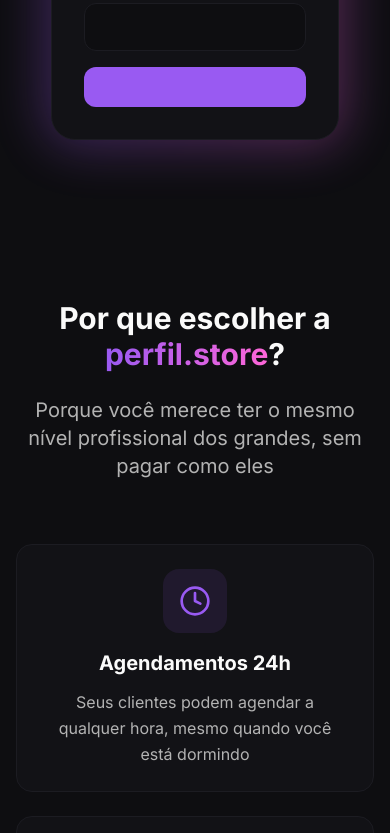
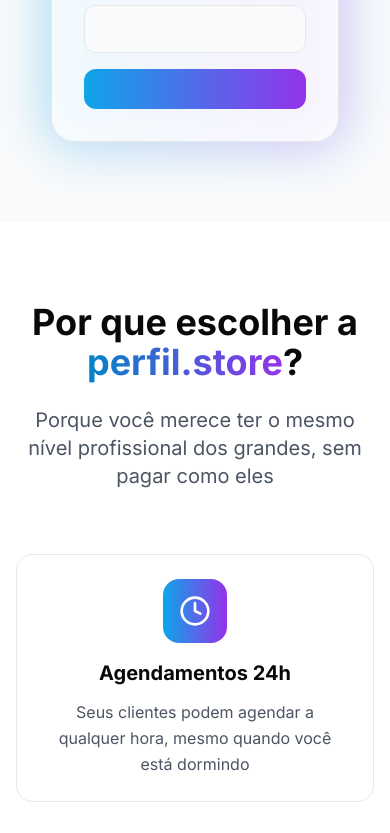
Before and after one commit to hyosu46/prime-vitrine-pro, a React (Vite) app: page / in a window 390 px wide. Shown: the part 1530-2363 px from the top of the page. Built offline with nearby package versions, Linux system fonts and the light colour scheme.

Commit message:
Apply design system and styling updates

```diff
--- a/src/components/BenefitsSection.tsx
+++ b/src/components/BenefitsSection.tsx
@@ -49,26 +49,26 @@ const BenefitsSection = () => {
     <section className="py-20 px-4">
       <div className="max-w-7xl mx-auto">
         <div className="text-center mb-16">
-          <h2 className="text-3xl md:text-5xl font-bold mb-6">
+          <h2 className="text-4xl md:text-5xl font-bold mb-6">
             Por que escolher a <span className="gradient-text">perfil.store</span>?
           </h2>
-          <p className="text-xl text-muted-foreground max-w-3xl mx-auto">
+          <p className="text-xl text-gray-600 max-w-3xl mx-auto">
             Porque você merece ter o mesmo nível profissional dos grandes, sem pagar como eles
           </p>
         </div>
 
-        <div className="grid md:grid-cols-2 lg:grid-cols-4 gap-6">
+        <div className="grid md:grid-cols-2 lg:grid-cols-4 gap-8">
           {benefits.map((benefit, index) => (
             <div
               key={index}
-              className="bg-card border border-border rounded-2xl p-6 card-hover text-center animate-fade-in"
+              className="bg-white/80 backdrop-blur-sm border border-gray-200 rounded-2xl p-6 card-hover text-center animate-fade-in"
               style={{ animationDelay: `${index * 0.1}s` }}
             >
-              <div className="inline-flex items-center justify-center w-16 h-16 bg-primary/10 rounded-2xl mb-4">
-                <benefit.icon className="w-8 h-8 text-primary" />
+              <div className="inline-flex items-center justify-center w-16 h-16 bg-gradient-to-r from-sitigon-500 to-purple-600 rounded-2xl mb-4">
+                <benefit.icon className="w-8 h-8 text-white" />
               </div>
               <h3 className="text-xl font-bold mb-3">{benefit.title}</h3>
-              <p className="text-muted-foreground leading-relaxed">{benefit.description}</p>
+              <p className="text-gray-600 leading-relaxed">{benefit.description}</p>
             </div>
           ))}
         </div>
@@ -79,25 +79,25 @@ const BenefitsSection = () => {
             Veja a diferença de ter um site profissional
           </h3>
           <div className="grid md:grid-cols-2 gap-8 max-w-6xl mx-auto">
-            <div className="video-placeholder">
+            <div className="video-placeholder hover:shadow-lg transition-all duration-300">
               <div className="text-center space-y-4">
                 <div className="inline-flex items-center justify-center w-16 h-16 bg-red-500 rounded-full">
                   <Smartphone className="text-white" size={24} />
                 </div>
                 <div>
-                  <p className="font-semibold text-lg text-red-400">ANTES</p>
-                  <p className="text-muted-foreground">Link simples que não converte</p>
+                  <p className="font-semibold text-lg text-red-500">ANTES</p>
+                  <p className="text-gray-600">Link simples que não converte</p>
                 </div>
               </div>
             </div>
-            <div className="video-placeholder">
+            <div className="video-placeholder hover:shadow-lg transition-all duration-300">
               <div className="text-center space-y-4">
-                <div className="inline-flex items-center justify-center w-16 h-16 bg-primary rounded-full">
-                  <TrendingUp className="text-primary-foreground" size={24} />
+                <div className="inline-flex items-center justify-center w-16 h-16 bg-gradient-to-r from-sitigon-500 to-purple-600 rounded-full">
+                  <TrendingUp className="text-white" size={24} />
                 </div>
                 <div>
-                  <p className="font-semibold text-lg text-primary">DEPOIS</p>
-                  <p className="text-muted-foreground">Site profissional que impressiona</p>
+                  <p className="font-semibold text-lg gradient-text">DEPOIS</p>
+                  <p className="text-gray-600">Site profissional que impressiona</p>
                 </div>
               </div>
             </div>
--- a/src/components/HeroSection.tsx
+++ b/src/components/HeroSection.tsx
@@ -20,7 +20,7 @@ const HeroSection = () => {
   };
 
   return (
-    <section className="min-h-screen flex items-center justify-center px-4 py-20">
+    <section className="min-h-screen flex items-center justify-center px-4 py-20 bg-gradient-to-b from-white to-gray-50">
       <div className="max-w-7xl mx-auto">
         {/* Logo no topo */}
         <div className="flex justify-center mb-12">
@@ -30,37 +30,37 @@ const HeroSection = () => {
         <div className="grid lg:grid-cols-2 gap-12 items-center">
           <div className="text-center lg:text-left space-y-6 animate-fade-in">
             {/* Headline com tensão emocional */}
-            <h1 className="text-4xl md:text-6xl font-bold leading-tight">
+            <h1 className="text-4xl md:text-5xl font-bold leading-tight">
               Você parece{" "}
-              <span className="text-red-400">pequeno demais</span>{" "}
+              <span className="text-red-500">pequeno demais</span>{" "}
               pra ser levado a sério?
             </h1>
 
             {/* Subheadline com promessa reversa */}
-            <p className="text-xl md:text-2xl text-muted-foreground leading-relaxed">
-              📱 Um <span className="text-primary font-semibold">site profissional</span> que faz você parecer <span className="text-foreground font-semibold">grande</span>, atrair mais clientes e fechar sem esforço.
+            <p className="text-xl text-gray-600 leading-relaxed">
+              📱 Um <span className="gradient-text font-semibold">site profissional</span> que faz você parecer <span className="text-foreground font-semibold">grande</span>, atrair mais clientes e fechar sem esforço.
               <br />
               <span className="text-foreground font-semibold">Sem mensalidade. Entregue em até 72h.</span>
             </p>
 
             {/* Badge de social proof melhorado */}
-            <div className="inline-flex items-center space-x-2 bg-primary/10 border border-primary/20 rounded-full px-4 py-2 text-sm">
-              <Users size={16} className="text-primary" />
-              <span className="text-primary font-medium">🔒 +2.500 profissionais já saíram do amadorismo com a perfil.store</span>
+            <div className="inline-flex items-center space-x-2 bg-gradient-to-r from-sitigon-50 to-purple-50 border border-sitigon-200 rounded-full px-4 py-2 text-sm">
+              <Users size={16} className="text-sitigon-600" />
+              <span className="text-sitigon-700 font-medium">🔒 +2.500 profissionais já saíram do amadorismo com a perfil.store</span>
             </div>
 
             {/* Benefícios rápidos */}
             <div className="flex flex-wrap gap-6 pt-4">
               <div className="flex items-center space-x-2">
-                <CheckCircle className="text-accent" size={20} />
+                <CheckCircle className="text-sitigon-500" size={20} />
                 <span className="text-sm font-medium">Agendamentos 24h</span>
               </div>
               <div className="flex items-center space-x-2">
-                <CheckCircle className="text-accent" size={20} />
+                <CheckCircle className="text-sitigon-500" size={20} />
                 <span className="text-sm font-medium">Visual Premium</span>
               </div>
               <div className="flex items-center space-x-2">
-                <CheckCircle className="text-accent" size={20} />
+                <CheckCircle className="text-sitigon-500" size={20} />
                 <span className="text-sm font-medium">Pronto em até 3 dias</span>
               </div>
             </div>
@@ -68,7 +68,7 @@ const HeroSection = () => {
             <div className="flex flex-col sm:flex-row gap-4 pt-4">
               <Button
                 size="lg"
-                className="bg-primary hover:bg-primary/90 text-primary-foreground font-bold text-lg px-8 py-6 tech-glow"
+                className="bg-gradient-to-r from-sitigon-500 to-purple-600 hover:from-sitigon-600 hover:to-purple-700 text-white font-bold text-lg px-8 py-6 tech-glow transition-all duration-300"
                 onClick={handleWhatsAppClick}
               >
                 Quero meu site agora
@@ -76,7 +76,7 @@ const HeroSection = () => {
               <Button
                 variant="outline"
                 size="lg"
-                className="border-primary text-primary hover:bg-primary hover:text-primary-foreground font-semibold text-lg px-8 py-6"
+                className="border-2 border-sitigon-500 text-sitigon-600 hover:bg-sitigon-500 hover:text-white font-semibold text-lg px-8 py-6 transition-all duration-300"
                 onClick={handleVideoClick}
               >
                 Ver transformações reais
@@ -84,11 +84,11 @@ const HeroSection = () => {
             </div>
 
             {/* Estatística que mata dúvida */}
-            <div className="pt-6 bg-gradient-to-r from-primary/10 to-accent/10 border border-primary/20 rounded-xl p-4">
+            <div className="pt-6 bg-gradient-to-r from-sitigon-50 to-purple-50 border border-sitigon-200 rounded-xl p-4">
               <p className="text-lg font-semibold text-center">
-                <span className="text-primary">87%</span> dos nossos clientes aumentaram seus agendamentos na primeira semana.
+                <span className="gradient-text">87%</span> dos nossos clientes aumentaram seus agendamentos na primeira semana.
               </p>
-              <p className="text-muted-foreground text-center mt-1">
+              <p className="text-gray-600 text-center mt-1">
                 💬 E 1 em cada 3 pagou o investimento em menos de 15 dias.
               </p>
             </div>
@@ -98,33 +98,33 @@ const HeroSection = () => {
             <div className="space-y-6">
               {/* Vídeo de contraste ANTES x DEPOIS */}
               <div
-                className="video-placeholder cursor-pointer group"
+                className="video-placeholder cursor-pointer group transition-all duration-300 hover:shadow-lg"
                 onClick={handleVideoClick}
               >
                 <div className="text-center space-y-4">
-                  <div className="inline-flex items-center justify-center w-16 h-16 bg-primary rounded-full group-hover:scale-110 transition-transform">
-                    <Play className="text-primary-foreground ml-1" size={24} />
+                  <div className="inline-flex items-center justify-center w-16 h-16 bg-gradient-to-r from-sitigon-500 to-purple-600 rounded-full group-hover:scale-110 transition-transform">
+                    <Play className="text-white ml-1" size={24} />
                   </div>
                   <div>
                     <p className="font-semibold text-lg">ANTES x DEPOIS</p>
-                    <p className="text-muted-foreground">Veja a transformação completa</p>
+                    <p className="text-gray-600">Veja a transformação completa</p>
                   </div>
                 </div>
               </div>
 
               {/* Preview mockup */}
               <div className="relative max-w-sm mx-auto">
-                <div className="absolute inset-0 bg-gradient-to-r from-primary to-accent rounded-3xl blur-xl opacity-30 animate-glow"></div>
-                <div className="relative bg-card border border-border rounded-3xl p-8">
+                <div className="absolute inset-0 bg-gradient-to-r from-sitigon-500 to-purple-600 rounded-3xl blur-xl opacity-30 animate-glow"></div>
+                <div className="relative bg-white/80 backdrop-blur-sm border border-gray-200 rounded-3xl p-8 hover:shadow-xl transition-all duration-300">
                   <div className="space-y-4">
-                    <div className="h-4 bg-primary rounded w-3/4"></div>
-                    <div className="h-3 bg-muted rounded w-1/2"></div>
+                    <div className="h-4 bg-gradient-to-r from-sitigon-500 to-purple-600 rounded w-3/4"></div>
+                    <div className="h-3 bg-gray-200 rounded w-1/2"></div>
                     <div className="space-y-2">
-                      <div className="h-12 bg-background rounded-lg border border-primary/30"></div>
-                      <div className="h-12 bg-background rounded-lg border border-border"></div>
-                      <div className="h-12 bg-background rounded-lg border border-border"></div>
+                      <div className="h-12 bg-gray-50 rounded-lg border border-sitigon-200"></div>
+                      <div className="h-12 bg-gray-50 rounded-lg border border-gray-200"></div>
+                      <div className="h-12 bg-gray-50 rounded-lg border border-gray-200"></div>
                     </div>
-                    <div className="h-10 bg-primary rounded-lg"></div>
+                    <div className="h-10 bg-gradient-to-r from-sitigon-500 to-purple-600 rounded-lg"></div>
                   </div>
                 </div>
               </div>
--- a/src/components/Logo.tsx
+++ b/src/components/Logo.tsx
@@ -24,7 +24,7 @@ const Logo = ({ size = "default" }: { size?: "small" | "default" | "large" }) =>
     <div className="flex items-center space-x-3">
       <div className={`${sizeClasses[size]} relative`}>
         {/* Background circle with gradient */}
-        <div className="absolute inset-0 bg-gradient-to-br from-primary to-accent rounded-2xl opacity-90"></div>
+        <div className="absolute inset-0 bg-gradient-to-br from-sitigon-500 to-purple-600 rounded-2xl opacity-90"></div>
 
         {/* Main icon */}
         <div className="relative flex items-center justify-center w-full h-full">
@@ -33,7 +33,7 @@ const Logo = ({ size = "default" }: { size?: "small" | "default" | "large" }) =>
 
         {/* Floating sparkle */}
         <div className="absolute -top-1 -right-1">
-          <Sparkles className="text-accent animate-float" size={iconSize[size] * 0.4} />
+          <Sparkles className="text-purple-500 animate-float" size={iconSize[size] * 0.4} />
         </div>
       </div>
 
--- a/src/components/StickyActionBar.tsx
+++ b/src/components/StickyActionBar.tsx
@@ -26,16 +26,16 @@ const StickyActionBar = () => {
   if (!isVisible) return null;
 
   return (
-    <div className="fixed bottom-0 left-0 right-0 z-50 bg-background/95 backdrop-blur-sm border-t border-border p-4 animate-fade-in">
+    <div className="fixed bottom-0 left-0 right-0 z-50 bg-white/95 backdrop-blur-sm border-t border-gray-200 p-4 animate-fade-in">
       <div className="max-w-sm mx-auto">
         <Button
           onClick={handleWhatsAppClick}
-          className="w-full bg-primary hover:bg-primary/90 text-primary-foreground font-bold text-lg py-4 tech-glow"
+          className="w-full bg-gradient-to-r from-sitigon-500 to-purple-600 hover:from-sitigon-600 hover:to-purple-700 text-white font-bold text-lg py-4 tech-glow transition-all duration-300"
         >
           Quero meu site profissional
           <ArrowRight className="ml-2 w-5 h-5" />
         </Button>
-        <p className="text-xs text-center text-muted-foreground mt-2">
+        <p className="text-xs text-center text-gray-600 mt-2">
           💬 Resposta rápida via WhatsApp
         </p>
       </div>
--- a/src/index.css
+++ b/src/index.css
@@ -7,44 +7,44 @@
 
 @layer base {
   :root {
-    --background: 240 10% 6%;
-    --foreground: 0 0% 98%;
+    --background: 0 0% 100%;
+    --foreground: 240 10% 3.9%;
 
-    --card: 240 10% 8%;
-    --card-foreground: 0 0% 98%;
+    --card: 0 0% 100%;
+    --card-foreground: 240 10% 3.9%;
 
-    --popover: 240 10% 8%;
-    --popover-foreground: 0 0% 98%;
+    --popover: 0 0% 100%;
+    --popover-foreground: 240 10% 3.9%;
 
-    --primary: 265 85% 65%;
+    --primary: 206 85% 57%;
     --primary-foreground: 0 0% 98%;
 
-    --secondary: 240 10% 12%;
-    --secondary-foreground: 0 0% 98%;
+    --secondary: 240 4.8% 95.9%;
+    --secondary-foreground: 240 5.9% 10%;
 
-    --muted: 240 10% 12%;
-    --muted-foreground: 0 0% 70%;
+    --muted: 240 4.8% 95.9%;
+    --muted-foreground: 240 3.8% 46.1%;
 
-    --accent: 315 100% 70%;
-    --accent-foreground: 0 0% 0%;
+    --accent: 271 81% 56%;
+    --accent-foreground: 0 0% 98%;
 
     --destructive: 0 84.2% 60.2%;
     --destructive-foreground: 210 40% 98%;
 
-    --border: 240 10% 12%;
-    --input: 240 10% 12%;
-    --ring: 265 85% 65%;
+    --border: 240 5.9% 90%;
+    --input: 240 5.9% 90%;
+    --ring: 206 85% 57%;
 
     --radius: 0.75rem;
 
-    --sidebar-background: 240 10% 8%;
-    --sidebar-foreground: 0 0% 98%;
-    --sidebar-primary: 265 85% 65%;
+    --sidebar-background: 0 0% 98%;
+    --sidebar-foreground: 240 5.3% 26.1%;
+    --sidebar-primary: 206 85% 57%;
     --sidebar-primary-foreground: 0 0% 98%;
-    --sidebar-accent: 240 10% 12%;
-    --sidebar-accent-foreground: 0 0% 98%;
-    --sidebar-border: 240 10% 12%;
-    --sidebar-ring: 265 85% 65%;
+    --sidebar-accent: 240 4.8% 95.9%;
+    --sidebar-accent-foreground: 240 5.9% 10%;
+    --sidebar-border: 240 5.9% 90%;
+    --sidebar-ring: 206 85% 57%;
   }
 }
 
@@ -64,18 +64,26 @@
 
 @layer components {
   .gradient-text {
-    @apply bg-gradient-to-r from-primary to-accent bg-clip-text text-transparent;
+    @apply bg-gradient-to-r from-sitigon-600 to-purple-600 bg-clip-text text-transparent;
   }
 
   .tech-glow {
-    box-shadow: 0 0 20px rgba(168, 85, 247, 0.4);
+    box-shadow: 0 0 20px rgba(14, 165, 233, 0.4);
   }
 
   .card-hover {
-    @apply transition-all duration-300 hover:scale-105 hover:shadow-lg hover:shadow-primary/20;
+    @apply transition-all duration-300 hover:scale-105 hover:shadow-xl hover:-translate-y-2;
   }
 
   .video-placeholder {
-    @apply bg-gradient-to-br from-primary/20 to-accent/20 border-2 border-dashed border-primary/30 rounded-xl flex items-center justify-center min-h-[200px] text-center p-6;
+    @apply bg-gradient-to-br from-sitigon-50 to-purple-50 border-2 border-dashed border-sitigon-300 rounded-xl flex items-center justify-center min-h-[200px] text-center p-6;
+  }
+
+  .section-gradient {
+    @apply bg-gradient-to-b from-white to-gray-50;
+  }
+
+  .section-special {
+    @apply bg-gradient-to-br from-sitigon-50 to-purple-50;
   }
 }
```
Also changed, not shown: src/components/ContrastSection.tsx (+19 -19 lines), src/components/FinalCTASection.tsx (+10 -10 lines), tailwind.config.ts (+26 -2 lines).
